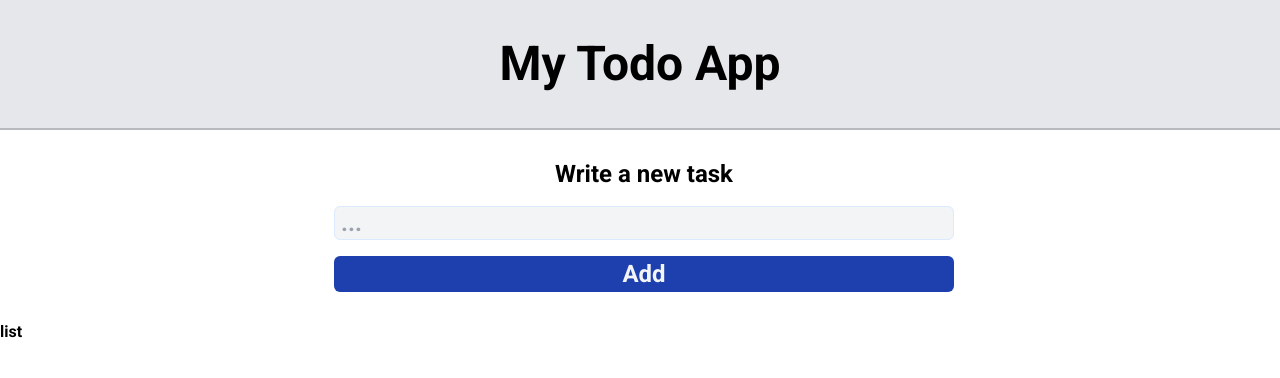
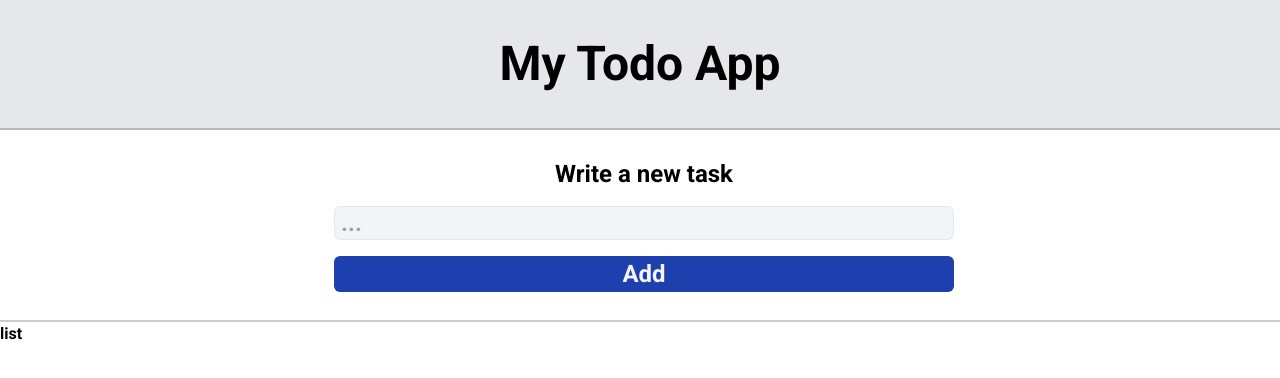
Before and after one commit to MathildeCornelis/react-intro, a React (Vite) app: page / in a window 1280 px wide. Shown: the top 378 px of the page. Built offline with nearby package versions, Linux system fonts and the light colour scheme.

Commit message:
design Add

```diff
--- a/src/component/Add.jsx
+++ b/src/component/Add.jsx
@@ -2,7 +2,7 @@ import React from 'react';
 
 const Add = () => {
     return (
-        <section className='flex flex-col items-start xl:items-center m-5 font-sans text-l'>
+        <section className='flex flex-col items-start xl:items-center p-5 font-sans text-l border-b-2 border-black border-opacity-20'>
             <label htmlFor="" className='w-1/2 flex justify-start xl:justify-center pl-2 pt-2 pb-2 xl:text-2xl'>Write a new task</label>
             <input type="text" placeholder=' ...' className='w-1/2  flex justify-start ml-2 mt-2 mb-2 xl:text-2xl bg-gray-100 text-black border border-blue-100 rounded-md'/>
             <input type="button" value="Add" className='w-1/5 xl:w-1/2 flex justify-center ml-2 mt-2 mb-2 pt-0.5 pb-0.5 xl:text-2xl rounded-md bg-blue-800 text-gray-100'/>
```
